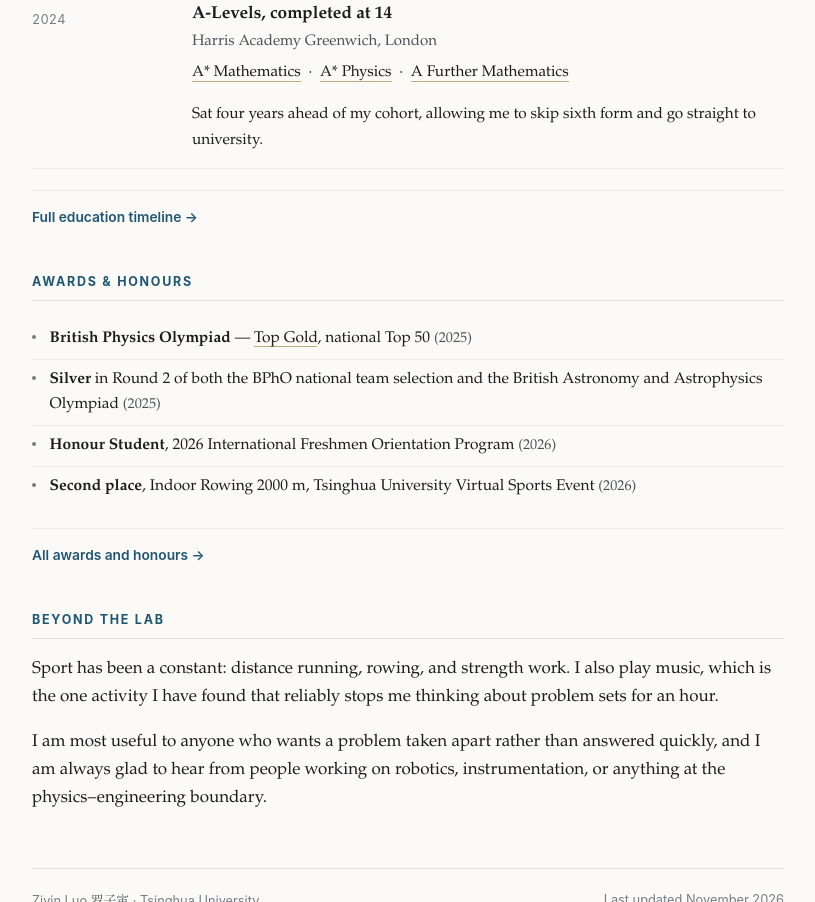
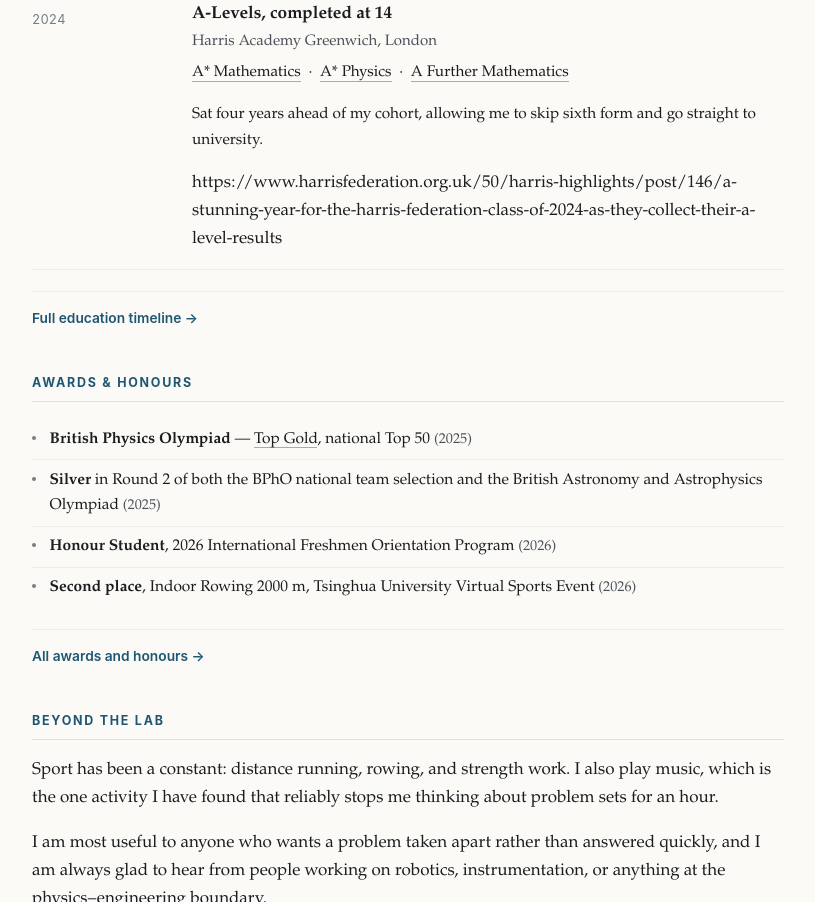
Before and after one commit to luozhangziyin/luozhangziyin.github.io, a plain HTML site: page index.html in a window 1280 px wide. Shown: the part 1297-2199 px from the top of the page, without its empty margins (232-1047 px from the left). Drawn offline with Linux system fonts and the light colour scheme.

Commit message:
Update index.html

```diff
--- a/index.html
+++ b/index.html
@@ -125,6 +125,7 @@
             Sat four years ahead of my cohort, allowing me to skip sixth form and go straight
             to university.
           </p>
+          <p>https://www.harrisfederation.org.uk/50/harris-highlights/post/146/a-stunning-year-for-the-harris-federation-class-of-2024-as-they-collect-their-a-level-results</p>
         </div>
       </div>
       <div class="more">
```
